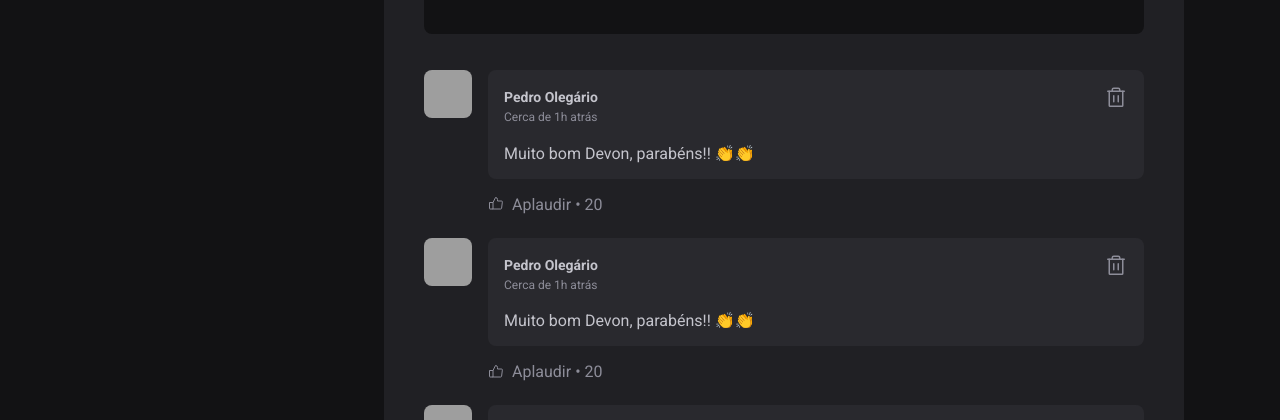
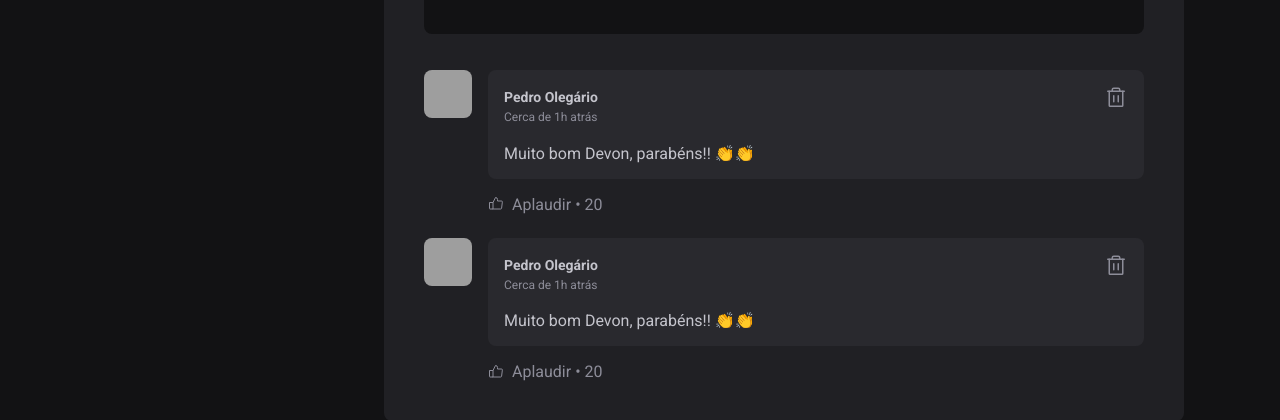
Before and after one commit to PPedrosouza/IgniteFeed, a React (Vite) app in the folder ignite_feed/: page / in a window 1280 px wide. Shown: the part 515-935 px from the top of the page. Built offline with nearby package versions, Linux system fonts and the light colour scheme; grey boxes are pictures that could not be loaded.

Commit message:
feats: adds comments with userState

```diff
--- a/ignite_feed/src/components/Post/Post.jsx
+++ b/ignite_feed/src/components/Post/Post.jsx
@@ -4,8 +4,14 @@
 import { Avatar } from '../Avatar/Avatar';
 import { Comment } from '../Comment/Comment';
 import styles from './Post.module.css'
+import { useState } from 'react';
 
 export function Post({ author, publishedAt, content }) {
+    const [comments, setComments] = useState([
+        1,
+        2
+    ]);
+
     const publishedDateFormatted = format(publishedAt, "d 'de' LLLL 'às' HH:mm'h'", {
         locale: ptBR,
     })
@@ -15,6 +21,11 @@
         addSuffix: true
     })
 
+    function handleCreateNewComment(){
+        event.preventDefault();
+        setComments([...comments, comments.length + 1]);
+
+    }
     return (
         <article className={styles.post}>
             <header>
@@ -41,7 +52,7 @@
                 })}
             </div>
 
-            <form className={styles.commentForm}>
+            <form onSubmit={handleCreateNewComment} className={styles.commentForm}>
                 <strong>Deixe seu feedback</strong>
 
                 <textarea placeholder='Deixe um comentário'></textarea>
@@ -52,9 +63,9 @@
             </form>
 
             <div className={styles.commentList}>
-                <Comment></Comment>
-                <Comment></Comment>
-                <Comment></Comment>
+                {comments.map(comment => {
+                   return <Comment/>
+                })}
             </div>
         </article>
     );
--- a/ignite_feed/src/components/Post/Post.module.css
+++ b/ignite_feed/src/components/Post/Post.module.css
@@ -78,6 +78,7 @@
 .commentForm textarea {
     width: 100%;
     background: var(--gray-900);
+    color: var(--white);
     border: 0;
     resize: none;
     height: 6rem;
```
